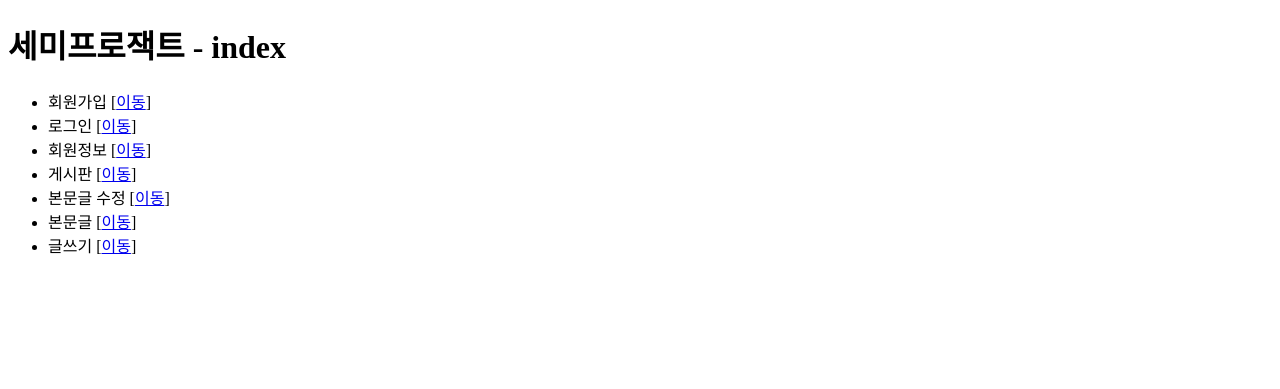
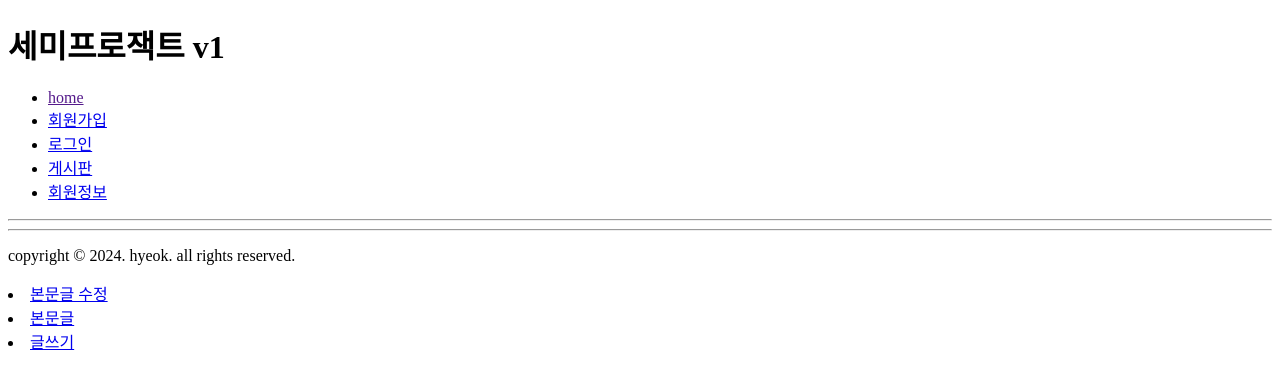
Before and after one commit to Hy30k92/semiprojectv1, a FastAPI app: page / in a window 1280 px wide. Shown: the top 389 px of the page. Run offline with FastAPI, Linux system fonts and the light colour scheme.

Commit message:
수정된 index.html header. nav, main, footer 태그로 레이아웃 구성

```diff
--- a/views/templates/index.html
+++ b/views/templates/index.html
@@ -5,17 +5,27 @@
     <title>세미프로잭트</title>
 </head>
 <body>
-<h1>세미프로잭트 - index</h1>
-    <ul>
-        <li> 회원가입 [<a href="/member/join">이동</a>]</li>
-        <li> 로그인 [<a href="/member/login">이동</a>]</li>
-        <li> 회원정보 [<a href="/member/myinfo">이동</a>]</li>
-
-        <li> 게시판 [<a href="/board/list">이동</a>]</li>
-        <li> 본문글 수정 [<a href="/board/modify">이동</a>]</li>
-        <li> 본문글 [<a href="/board/view">이동</a>]</li>
-        <li> 글쓰기 [<a href="/board/write">이동</a>]</li>
-
+<div id="wrap">
+<header><h1>세미프로잭트 v1</h1></header>
+    <nav><ul>
+        <li><a href="">home</a></li>
+        <li><a href="/member/join"> 회원가입 </a></li>
+        <li><a href="/member/login">로그인</a></li>
+        <li><a href="/board/list">게시판</a></li>
+        <li><a href="/member/myinfo">회원정보</a></li>
     </ul>
+    </nav>
+    <hr>
+    <main>
+        <footer>
+            <hr>
+            <p>copyright &copy; 2024. hyeok. all rights reserved.</p>
+        </footer>
+    </main>
+</div>
 </body>
 </html>
+
+<li><a href="/board/modify">본문글 수정</a></li>
+<li><a href="/board/view">본문글</a></li>
+<li><a href="/board/write">글쓰기</a></li>
```
